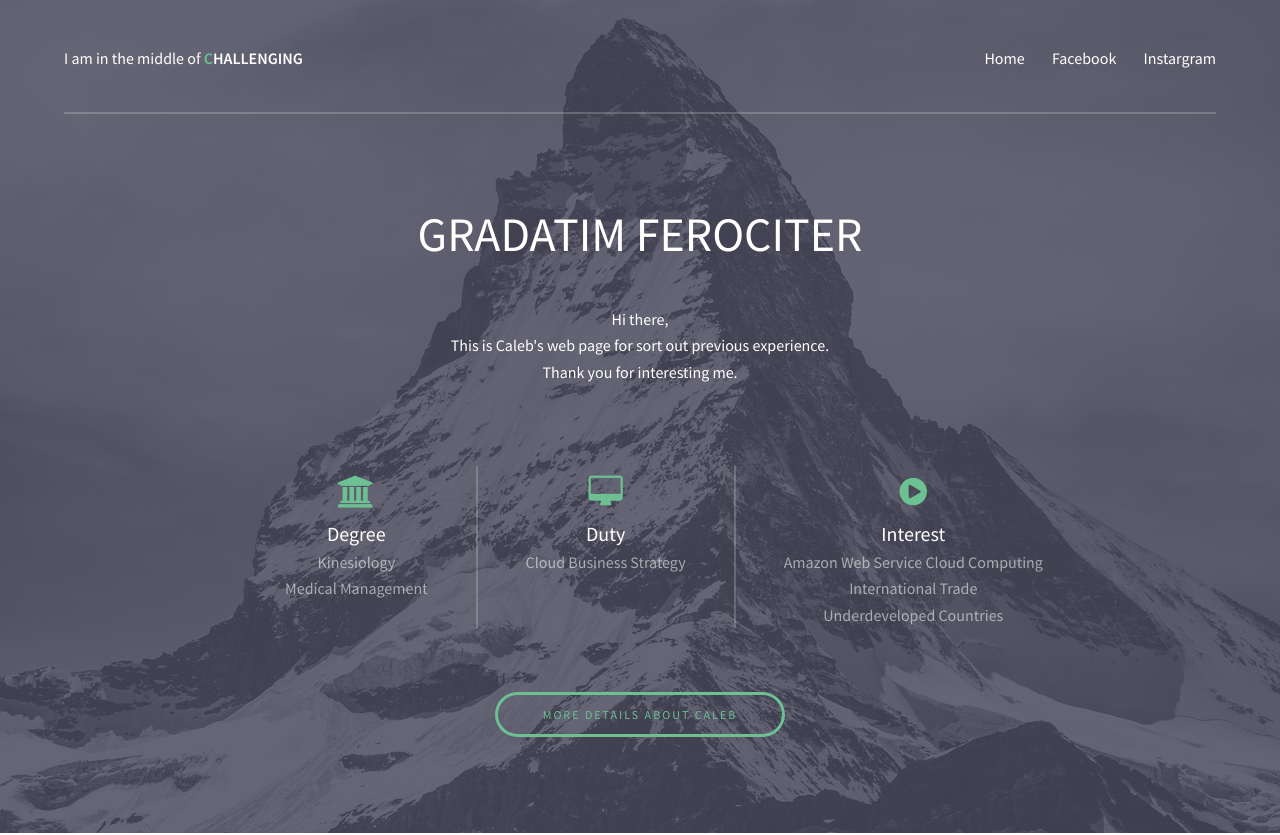
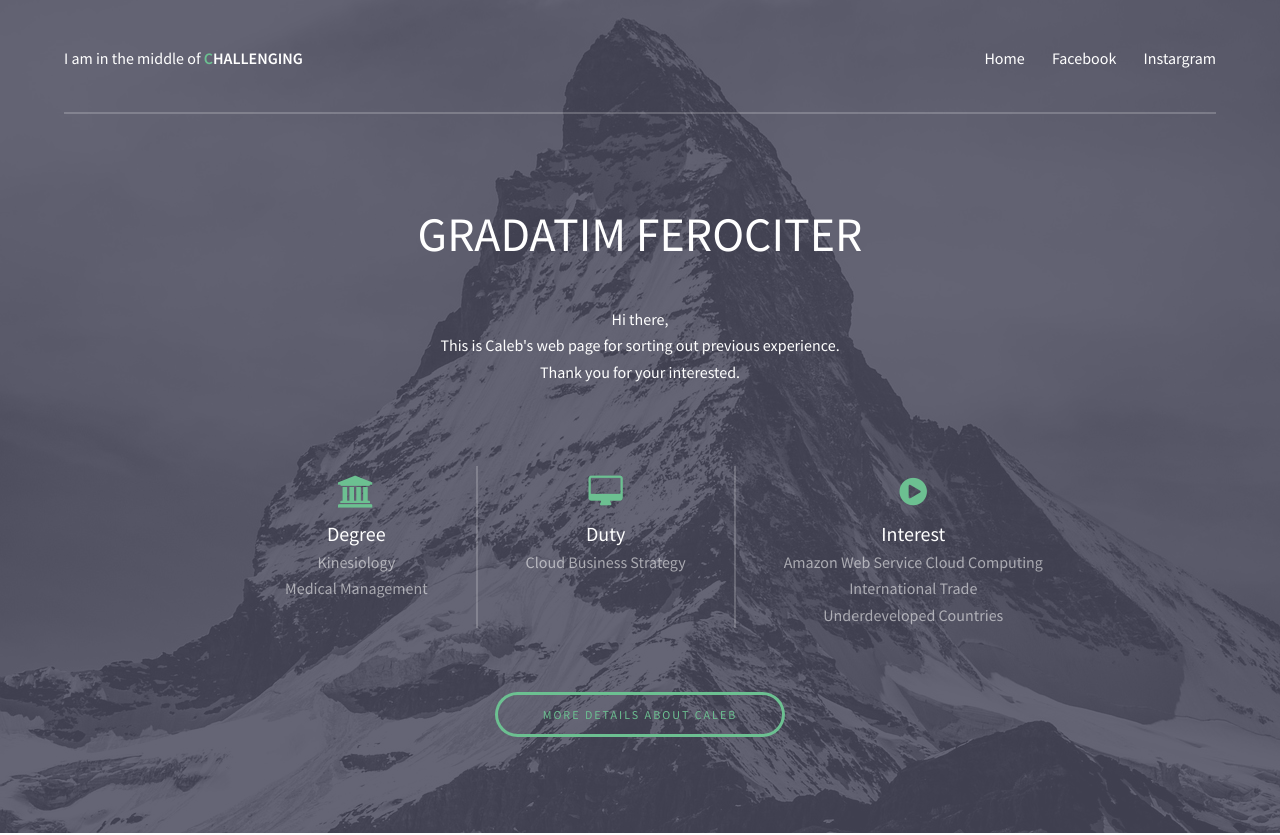
Before and after one commit to caleblee0303/templated-projection, a plain HTML site: page index.html in a window 1280 px wide. Shown: the top 835 px of the page. Drawn offline with Linux system fonts and the light colour scheme.

Commit message:
영어단어
수정

```diff
--- a/index.html
+++ b/index.html
@@ -32,7 +32,7 @@
 				<div class="inner">
 					<header>
 						<h1>GRADATIM FEROCITER</h1>
-						<p style ="color:white;"> Hi there, <br /> This is Caleb's web page for sort out previous experience. <br /> Thank you for interesting me. </p>
+						<p style ="color:white;"> Hi there, <br /> This is Caleb's web page for sorting out previous experience. <br /> Thank you for your interested. </p>
 						<BR/>
 						<BR/>
 					</header>
```
